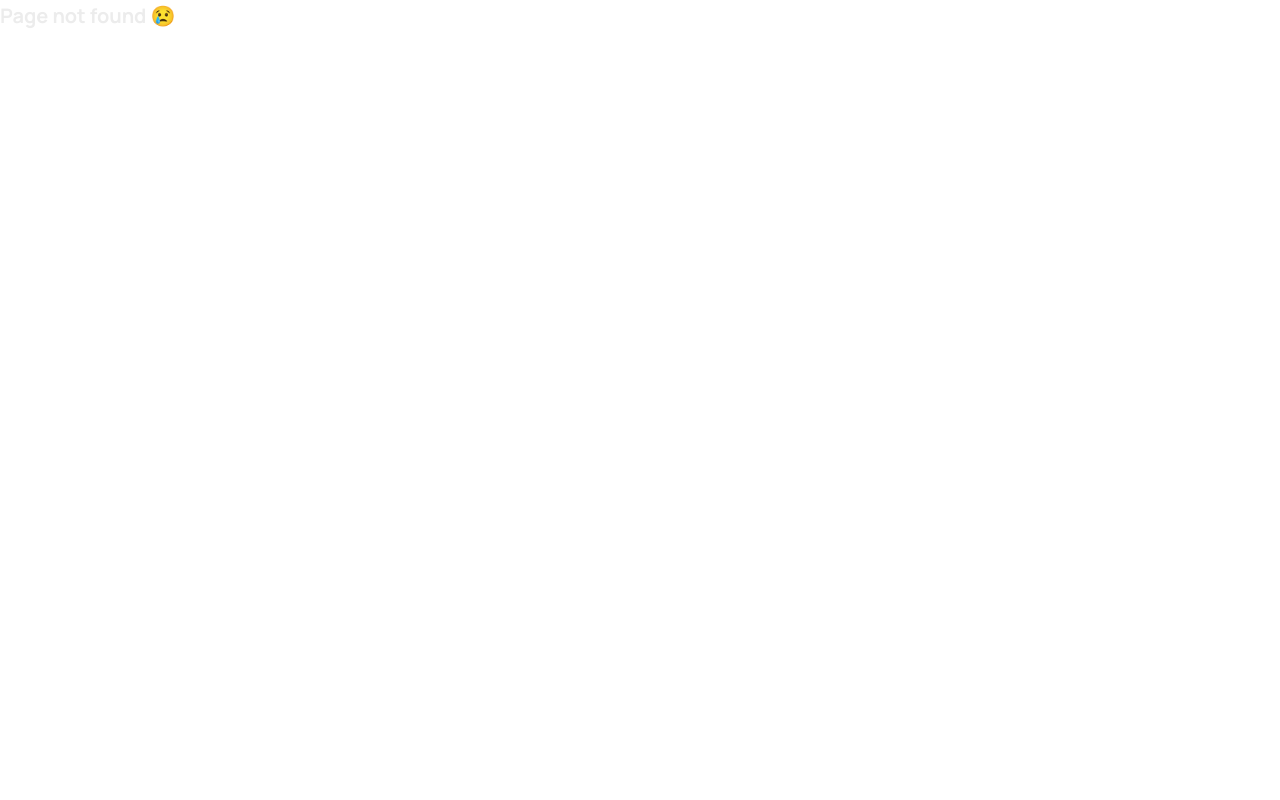
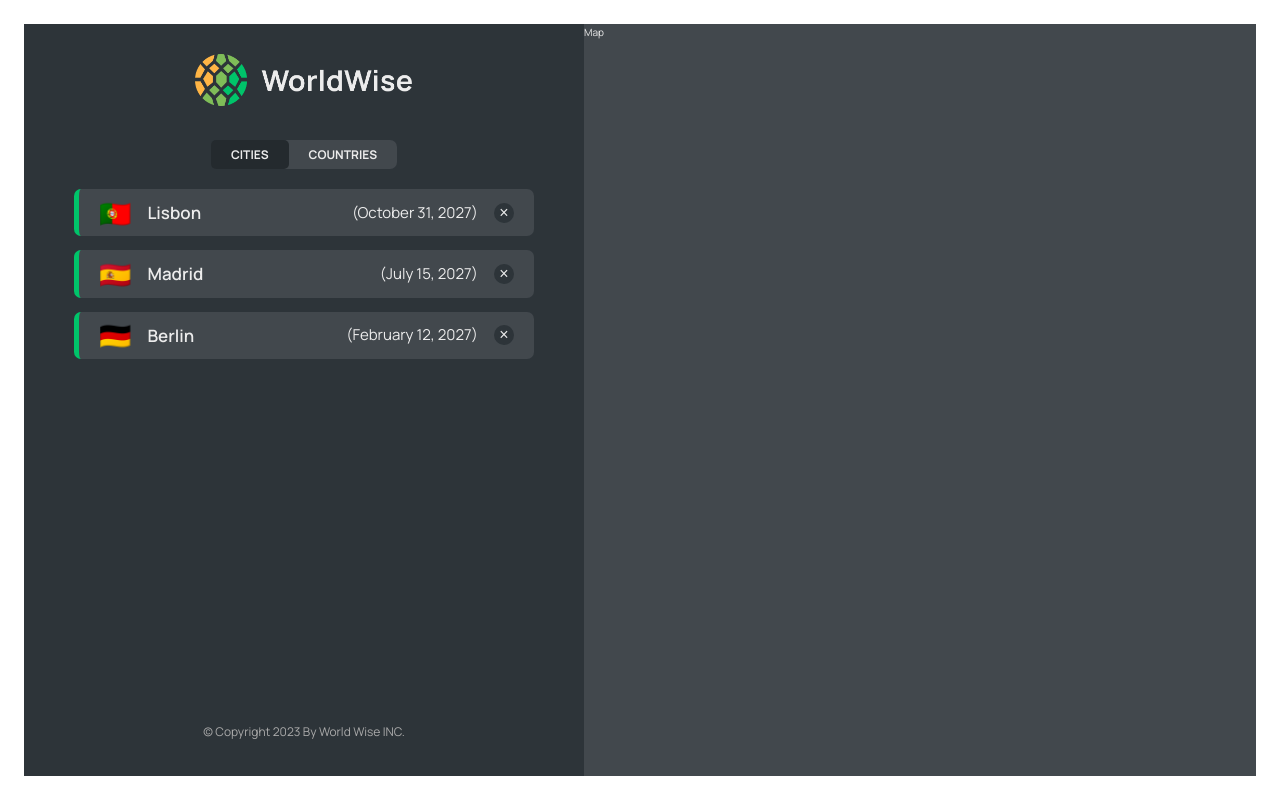
Before and after one commit to YazanJbara/React-Projects, a React (Vite) app in the folder World-Wise/: page /app/cities in a window 1280 px wide. Before the commit this address had no page. Built offline with nearby package versions, Linux system fonts and the light colour scheme; data requests are answered from the project's data file.

Commit message:
initializing new components

```diff
--- a/World-Wise/package.json
+++ b/World-Wise/package.json
@@ -7,9 +7,11 @@
     "dev": "vite",
     "build": "vite build",
     "lint": "eslint . --ext js,jsx --report-unused-disable-directives --max-warnings 0",
-    "preview": "vite preview"
+    "preview": "vite preview",
+    "server": "json-server --watch data/cities.json --port 8000 --delay 930"
   },
   "dependencies": {
+    "json-server": "^0.17.3",
     "react": "^18.2.0",
     "react-dom": "^18.2.0",
     "react-router-dom": "^6.16.0"
--- a/World-Wise/src/App.jsx
+++ b/World-Wise/src/App.jsx
@@ -1,20 +1,56 @@
 import { BrowserRouter, Route, Routes } from "react-router-dom";
-import Product from './Pages/Product'
-import Pricing from './Pages/Pricing'
-import Login from './Pages/Login'
-import Homepage from './Pages/Homepage'
-import AppLayout from './Pages/AppLayout'
-import PageNotFound from './Pages/PageNotFound'
+import Product from "./Pages/Product";
+import Pricing from "./Pages/Pricing";
+import Login from "./Pages/Login";
+import Homepage from "./Pages/Homepage";
+import AppLayout from "./Pages/AppLayout";
+import PageNotFound from "./Pages/PageNotFound";
+import CityList from "./Components/CityList";
+import { useEffect, useState } from "react";
+
+const BaseURL = "http://localhost:8000";
 function App() {
+  // fetching from the fake API
+  const [cities, setCities] = useState([]);
+  const [isLodaing, setIsLoading] = useState(false);
+
+  useEffect(function () {
+    async function fetchCities() {
+      try {
+        setIsLoading(true);
+        const res = await fetch(`${BaseURL}/cities`);
+        const data = await res.json();
+        setCities(data);
+      } catch {
+        alert("There was an error loading data ):");
+      } finally {
+        setIsLoading(false);
+      }
+    }
+    fetchCities();
+  }, []);
+
   return (
     <BrowserRouter>
       <Routes>
-        <Route path="/" element={<Homepage/>}/>
-        <Route path="product" element={<Product/>}/>
-        <Route path="pricing" element={<Pricing/>}/>
-        <Route path="/login" element = {<Login/>} />
-        <Route path="app" element={<AppLayout/>}/>
-        <Route path="*" element={<PageNotFound/>}/>
+        <Route index element={<Homepage />} />
+        <Route path="product" element={<Product />} />
+        <Route path="pricing" element={<Pricing />} />
+        <Route path="/login" element={<Login />} />
+        {/* nested Routes here */}
+        <Route path="app" element={<AppLayout />}>
+          <Route
+            index
+            element={<CityList cities={cities} isLodaing={isLodaing} />}
+          />
+          <Route
+            path="cities"
+            element={<CityList cities={cities} isLodaing={isLodaing} />}
+          />
+          <Route path="countries" element={<p>Countries</p>} />
+          <Route path="form" element={<p>Form</p>} />
+        </Route>
+        <Route path="*" element={<PageNotFound />} />
       </Routes>
     </BrowserRouter>
   );
--- /dev/null
+++ b/World-Wise/src/Components/CityItem.jsx
@@ -0,0 +1,22 @@
+import styles from './CityItem.module.css'
+const formatDate = (date) =>
+  new Intl.DateTimeFormat("en", {
+    day: "numeric",
+    month: "long",
+    year: "numeric",
+
+  }).format(new Date(date));
+
+function CityItem({city}) {
+    const {cityName , emoji , date} = city;
+    return (
+        <li className={styles.cityItem}>
+         <span className={styles.emoji}>{emoji}</span>
+         <h3 className={styles.name}>{cityName}</h3>
+         <time className={styles.date}>({formatDate(date)})</time>
+         <button className={styles.deleteBtn}>&times;</button>
+        </li>
+    )
+}
+
+export default CityItem
--- /dev/null
+++ b/World-Wise/src/Components/CityList.jsx
@@ -0,0 +1,20 @@
+import CityItem from "./CityItem";
+import styles from "./CityList.module.css";
+import Spinner from "./Spinner";
+import Message from "./Message";
+
+function CityList({ cities, isLodaing }) {
+  if (isLodaing) return <Spinner />;
+
+  if(!cities.length) return <Message message="Add your First city by clicking on a city on the map "/>
+
+  return (
+    <ul className={styles.cityList}>
+      {cities.map((city) => (
+        <CityItem city={city} key={city.id} />
+      ))}
+    </ul>
+  );
+}
+
+export default CityList;
--- a/World-Wise/src/Components/SideBar.jsx
+++ b/World-Wise/src/Components/SideBar.jsx
@@ -2,12 +2,17 @@
 import Logo from './Logo'
 import AppNav from './AppNav'
 import Footer from './Footer'
+import { Outlet } from 'react-router-dom'
 function SideBar() {
     return (
         <div className={styles.sidebar}>
             <Logo/>
             <AppNav/>
-            <p>List of Cities</p>
+            {/* instead of hard coded p element we will use the Outlet to view what is inside the nested route
+                so any of the nested routes if you navigate to it it will show the content inside this route in the sidebar
+            */}
+
+            <Outlet/>
             <Footer/>
 
         </div>
```
Also changed, not shown: 1 other file (tests, documents, lock files or other folders).
